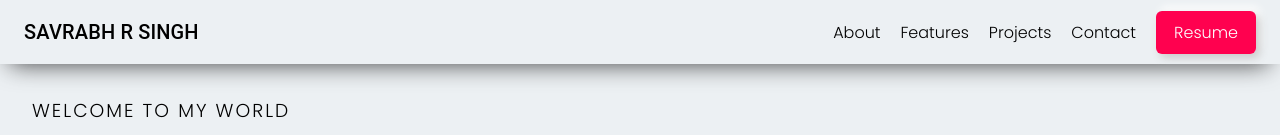
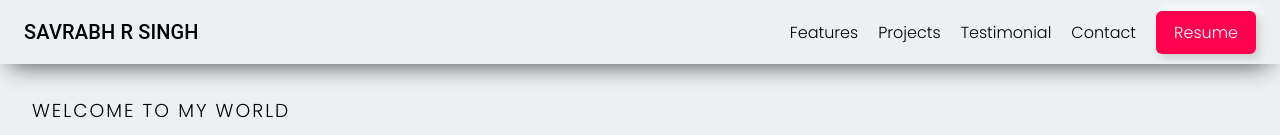
Before and after one commit to SavrabhSngh/MyPortfolio, a React (Create React App) app: page / in a window 1280 px wide. Shown: the top 135 px of the page. Built offline with nearby package versions, Linux system fonts and the light colour scheme.

Commit message:
Pagination Fix

```diff
--- a/src/Components/AppBar/DrawerAppBar.js
+++ b/src/Components/AppBar/DrawerAppBar.js
@@ -15,7 +15,7 @@ import Typography from "@mui/material/Typography";
 import "./DrawerAppBar.css";
 import { downloadPdf } from "../../Helpers";
 
-const navItems = ["About", "Features", "Projects", "Contact", "Resume"];
+const navItems = ["Features", "Projects", "Testimonial", "Contact", "Resume"];
 
 function DrawerAppBar(props) {
   const { window } = props;
--- a/src/Components/Testimonial/Testimonial.css
+++ b/src/Components/Testimonial/Testimonial.css
@@ -56,6 +56,10 @@
     padding-left: 1vw;
 }
 
+.swiper-pagination {
+    position: unset!important;
+}
+
 
 @media (max-width: 676px) {
     .testimonial h4 {
```
